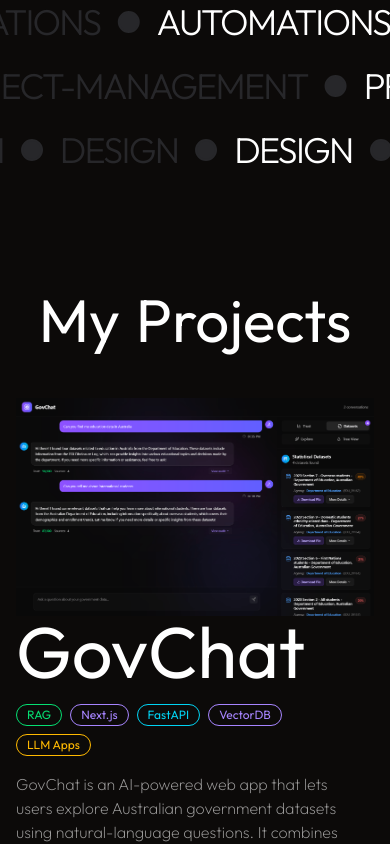
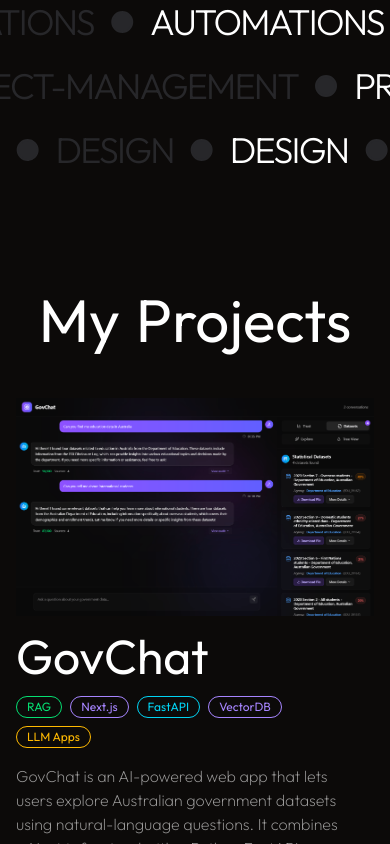
Before and after one commit to Clupai8o0/portfolio, a Next.js app: page / in a window 390 px wide. Shown: the part 3840-4684 px from the top of the page. Built offline with nearby package versions, Linux system fonts and the light colour scheme.

Commit message:
mobile responsive and smoothened

```diff
--- a/app/globals.css
+++ b/app/globals.css
@@ -37,6 +37,10 @@
 	}
 	body {
 		@apply bg-background text-foreground font-sans overflow-x-hidden overflow-y-auto;
+	}
+	html { scroll-behavior: smooth; }
+	@media (prefers-color-scheme: dark) {
+		html { scroll-behavior: auto; }
 	}
 }
 
--- a/components/content/cta.tsx
+++ b/components/content/cta.tsx
@@ -112,7 +112,7 @@
 
 	return (
 		<section className="relative text-white">
-			<div className="main w-screen h-[150vh] flex-col relative justify-center items-center flex overflow-x-hidden">
+		<div className="main w-screen h-screen md:h-[150vh] flex-col relative justify-center items-center flex overflow-x-hidden">
 				<div className="main-content absolute top-[45%] left-1/2 -translate-x-1/2 -translate-y-1/2 flex flex-col items-center">
 					<Logo className="logo text-white text-2xl" />
 
--- a/components/content/hero-content.tsx
+++ b/components/content/hero-content.tsx
@@ -44,7 +44,7 @@
 	);
 
 	return (
-		<div ref={container} className="mt-8 md:mt-16">
+		<div ref={container} className="mt-8 md:mt-16" id="home">
 			<h1 className="flex flex-wrap justify-start items-center gap-2 md:gap-3 lg:gap-4 font-light font-sans text-6xl md:text-7xl lg:text-[108px] p">
 				{heroPhrase.map((word, i) => (
 					<div key={generateKey()} className="relative">
--- a/components/content/projects.tsx
+++ b/components/content/projects.tsx
@@ -191,7 +191,7 @@
 	}, [activeCard]);
 
 	return (
-		<section className="my-24">
+		<section className="mt-24 md:my-24">
 			<Bounded className="mb-12 md:mb-20">
 				<Title text="My Projects" />
 				{/* //todo:fix the animation */}
@@ -199,19 +199,19 @@
 
 			<div className="relative p z-10">
 				<div className="max-w-7xl mx-auto" ref={containerRef}>
-					<div className="w-full lg:w-1/2">
+					<div className="w-full flex flex-col space-y-20 lg:space-y-0 lg:block lg:w-1/2">
 						{data.map(({ title, tags, description, id, btns, img }) => (
 							<div key={generateKey()} id={id}>
 								<div className="w-full h-1/3 lg:hidden">
 									<img
 										src={img}
 										alt=""
-										className="h-full w-full object-cover"
+										className="h-full w-full object-cover mb-4"
 									/>
 								</div>
 
 								<div className="h-2/3 lg:h-screen w-full flex flex-col justify-center items-start text-white pr-8">
-									<h1 className="text-7xl">{title}</h1>
+									<h1 className="text-5xl md:text-7xl">{title}</h1>
 									<div className="flex flex-wrap gap-2 mt-4 mb-4">
 										{tags.map((tag) => {
 											const color =
--- a/components/navigation/footer.tsx
+++ b/components/navigation/footer.tsx
@@ -7,7 +7,7 @@
 		<footer className="w-full mt-4">
 			<div className="max-w-7xl mx-auto my-8">
 				<div className="w-full flex flex-col items-center" id="contact">
-					<h1 className="text-3xl md:text-4xl lg:text-6xl">Get In Touch</h1>
+					<h1 className="text-4xl lg:text-6xl">Get In Touch</h1>
 					<ul className="flex space-x-4 mt-6 mb-12">
 						<li>
 							<a
@@ -51,7 +51,7 @@
 						</li>
 					</ul>
 				</div>
-				<div className="border-t border-white/20 flex justify-between items-center py-2">
+				<div className="border-t border-white/20 flex flex-col md:flex-row justify-between items-center py-6">
 					<span className="font-white text-xl font-regular ">clupai</span>
 					<ul className="flex space-x-6 mt-4 opacity-80">
 						<li>
--- a/lib/links.ts
+++ b/lib/links.ts
@@ -1,5 +1,5 @@
 export const links = [
-	{ path: "/", label: "Home" },
+	{ path: "#home", label: "Home" },
 	{ path: "#about", label: "About" },
 	{ path: "#skills", label: "Skills" },
 	{ path: "#projects", label: "Projects" },
```
